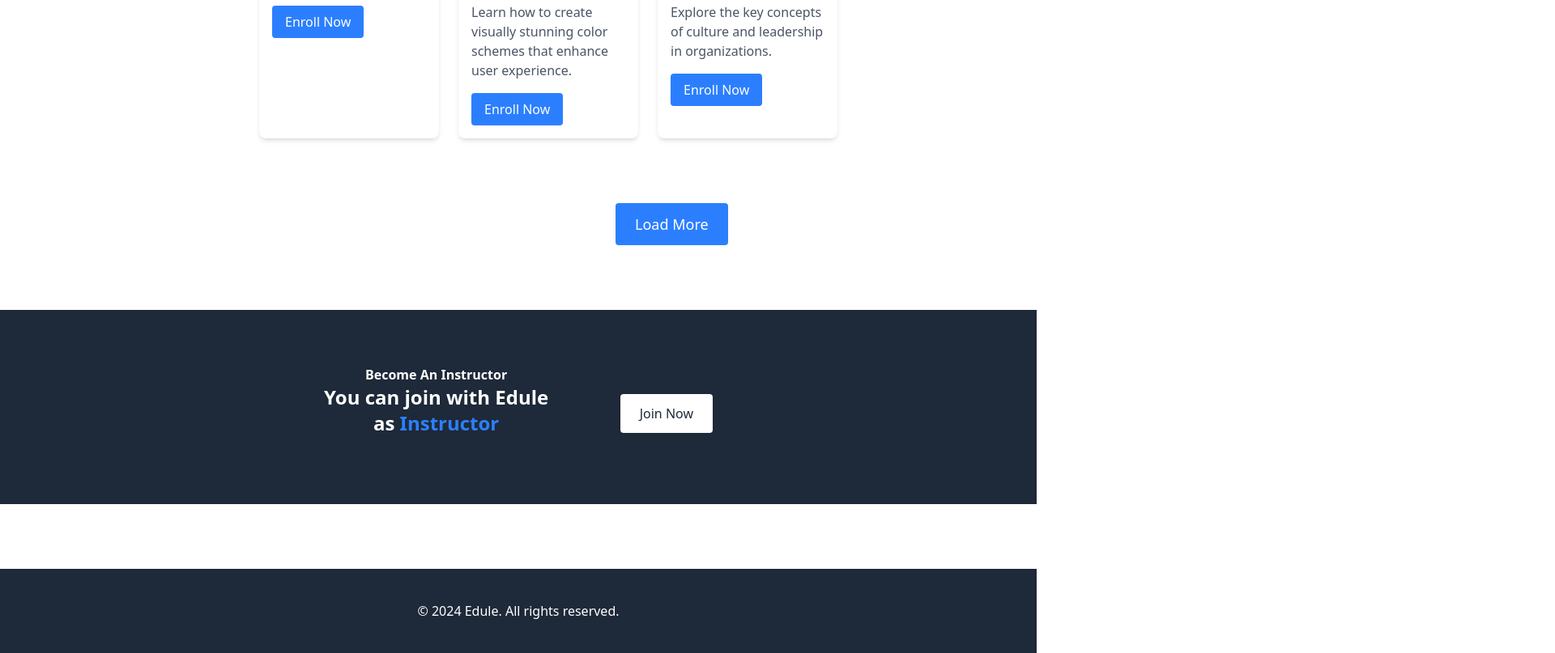
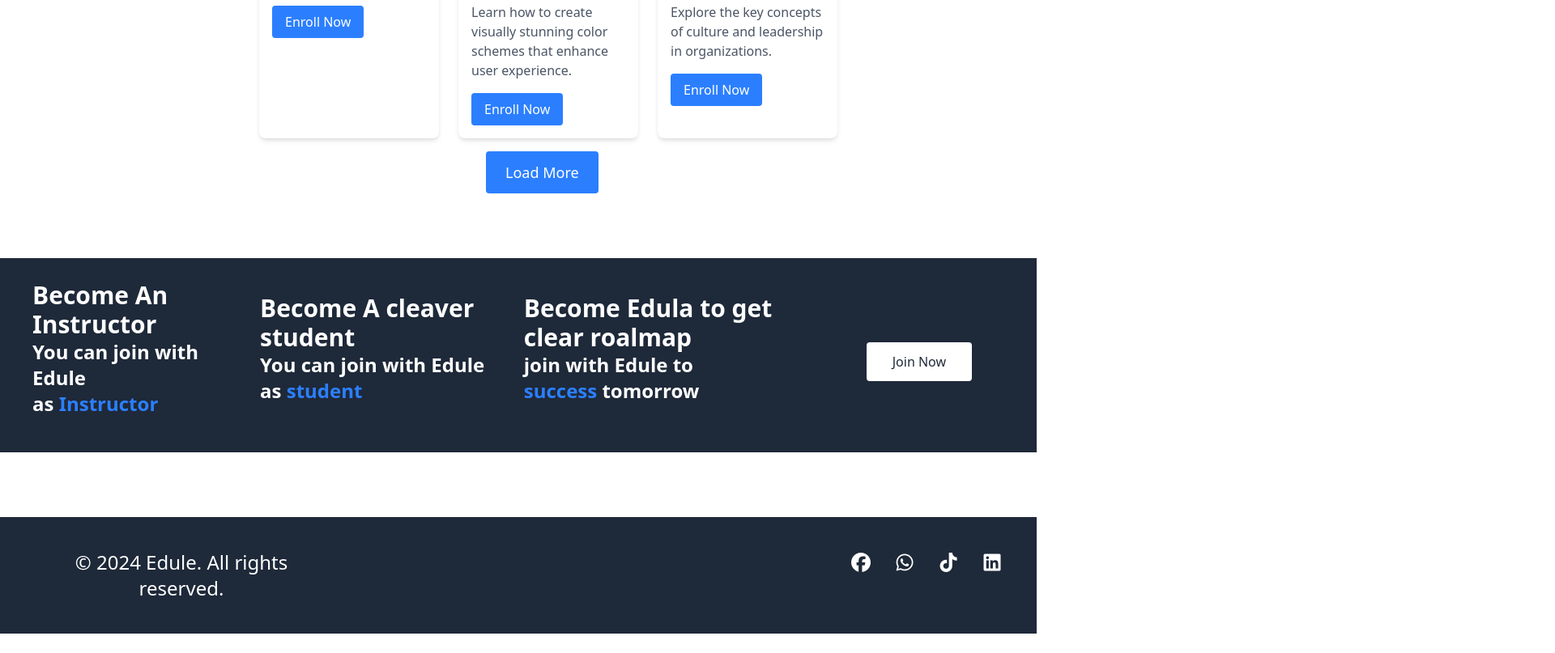
Before and after one commit to maxamed685/Edule-school, a plain HTML site: page index.html in a window 1280 px wide. Shown: the part 1997-2804 px from the top of the page at 81% size, 1920 px wide, since content can reach past the window. After the commit the page ends 2780 px from the top, so only its background shows below. Drawn offline with nearby package versions, Linux system fonts and the light colour scheme.

Commit message:
waxaan kusoo deray code badan iyo design kiisa

```diff
--- a/index.html
+++ b/index.html
@@ -85,7 +85,7 @@
 
     </div>
         <!-- cards -->
-        <div class="grid grid-cols-4 gap-6 ml-80  mb-20">
+        <div class="grid grid-cols-4 gap-6 ml-80">
             <!-- Card 1 -->
             <div class="bg-white rounded-lg shadow-md overflow-hidden">
                 <img src="https://i.pinimg.com/736x/3d/63/53/3d63539d8061018a8989e5008d7a3135.jpg" alt="Course Image" class="w-full h-48 object-cover">
@@ -116,24 +116,40 @@
 
         </div>
 
-        <div class="w-700 mx-auto mb-20 ml-190 ">
+        <div class="w-700 mb-20 ml-150 mt-4 ">
             <button class="bg-blue-500 text-white px-6 py-3 rounded text-lg">Load More</button>
 
         </div>
     </div>
 
-    <div class="bg-gray-800 text-white p-10 text-center mb-20 flex  justify-between items-center pl-100 pr-100 h-60" >
+    <div class="bg-gray-800 text-white gap-10  mb-20 flex  justify-between items-center pl-10 pr-20 h-60" >
         <div class="mb-4">
-            <h2 class="text-1xl font-bold">Become An Instructor</h2>
+            <h2 class="text-3xl font-bold">Become An Instructor</h2>
             <h1 class="text-2xl font-bold">You can join with Edule</h1>
             <h1 class="text-2xl font-bold">as <span class="text-blue-500">Instructor</span></h1>
         </div>
-        <button class="bg-white text-gray-800 px-6 py-3 rounded mt-4">Join Now</button>
+        <div class="mb-4">
+            <h2 class="text-3xl font-bold">Become A cleaver student</h2>
+            <h1 class="text-2xl font-bold">You can join with Edule</h1>
+            <h1 class="text-2xl font-bold">as <span class="text-blue-500">student</span></h1>
+        </div>
+        <div class="mb-4">
+            <h2 class="text-3xl font-bold">Become Edula to get clear roalmap</h2>
+            <h1 class="text-2xl font-bold">join with Edule to </h1>
+            <h1 class="text-2xl font-bold"><span class="text-blue-500">success</span> tomorrow</h1>
+        </div>
+        <button class="w-40 bg-white text-gray-800 px-6 py-3 rounded mt-4">Join Now</button>
     </div>
 
     <footer>
-        <div class="bg-gray-800 text-white p-10 text-center">
+        <div class="flex gap-160 text-2xl bg-gray-800 text-white p-10 text-center">
             <p>&copy; 2024 Edule. All rights reserved.</p>
+            <div class="flex gap-6">
+            <h1><i class="fa-brands fa-facebook"></i></h1>
+            <h1><i class="fa-brands fa-whatsapp"></i></h1>
+            <h1><i class="fa-brands fa-tiktok"></i></h1>
+            <h1><i class="fa-brands fa-linkedin"></i></h1>
+            </div>
         </div>
     </footer>
 
```
